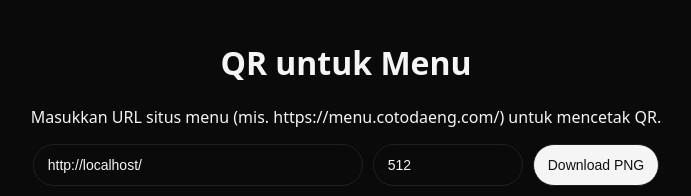
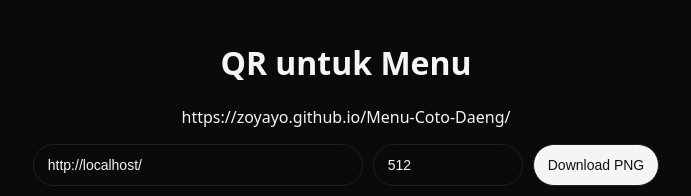
Before and after one commit to Zoyayo/Menu-Coto-Daeng, a plain HTML site: page qr.html in a window 1280 px wide. Shown: the top 196 px of the page, without its empty margins (294-985 px from the left). Drawn offline with Linux system fonts and the light colour scheme.

Commit message:
Update qr.html

```diff
--- a/qr.html
+++ b/qr.html
@@ -17,7 +17,7 @@
 <body>
   <div class="container">
     <h1>QR untuk Menu</h1>
-    <p>Masukkan URL situs menu (mis. https://menu.cotodaeng.com/) untuk mencetak QR.</p>
+    <p>https://zoyayo.github.io/Menu-Coto-Daeng/</p>
     <div class="controls">
       <input id="url" style="min-width:300px" />
       <input id="size" type="number" value="512" style="width:120px" />
```
